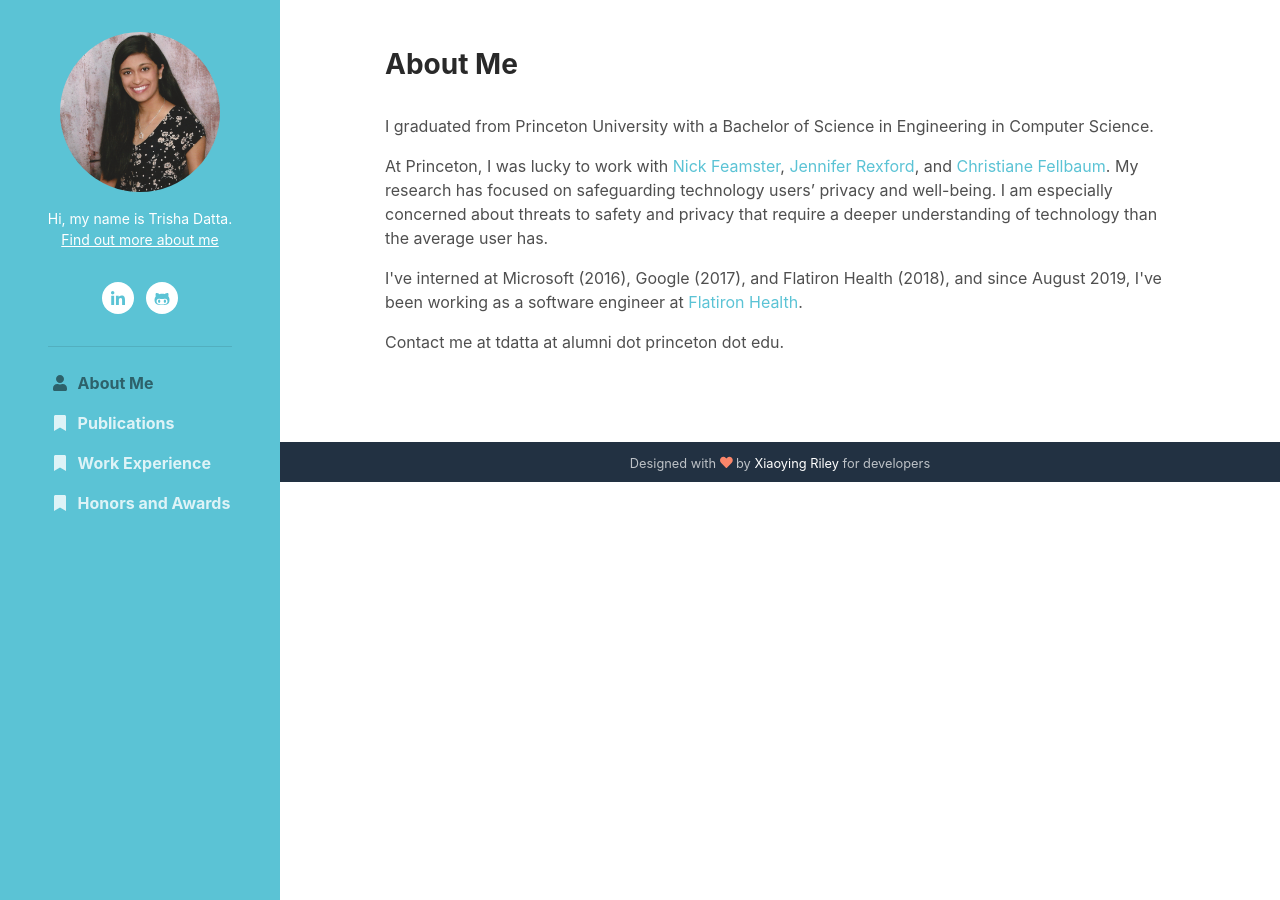
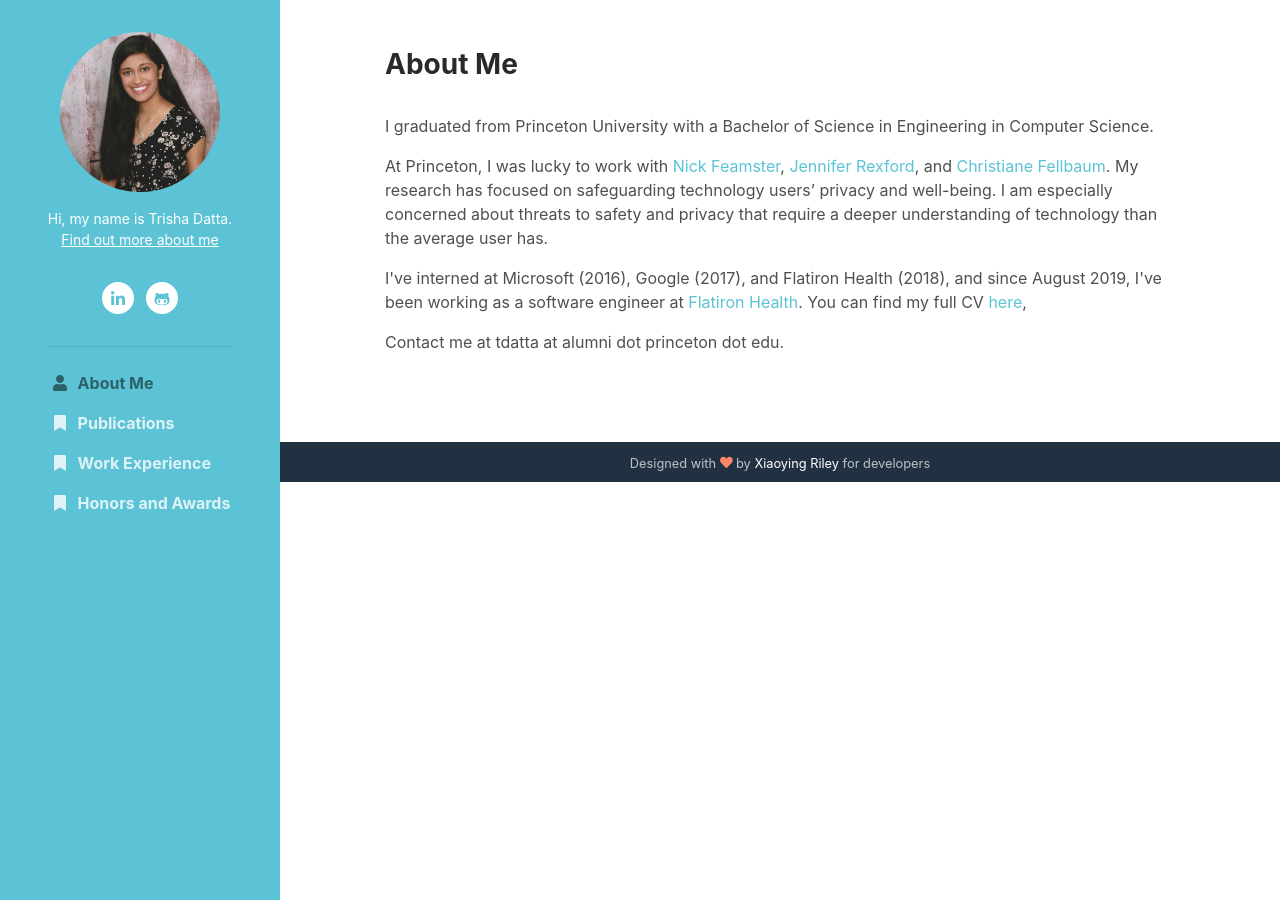
Before and after one commit to TrishaDatta/TrishaDatta.github.io, a Jekyll site: the page index.html, which Jekyll copies as it is, in a window 1280 px wide. Built offline with Jekyll 4.4.1, drawn with Linux system fonts in a browser that asks for light colours.

Commit message:
Update index.html

```diff
--- a/index.html
+++ b/index.html
@@ -78,6 +78,7 @@
 					    understanding of technology than the average user has.
 				    </p>
 				    <p> I've interned at Microsoft (2016), Google (2017), and Flatiron Health (2018), and since August 2019, I've been working as a software engineer at <a href="https://flatiron.com/">Flatiron Health</a>.
+					    You can find my full CV <a href="/tdatta-cv.pdf">here</a>,
 				    </p>
 
 				    <p> Contact me at tdatta at alumni dot princeton dot edu.
```
